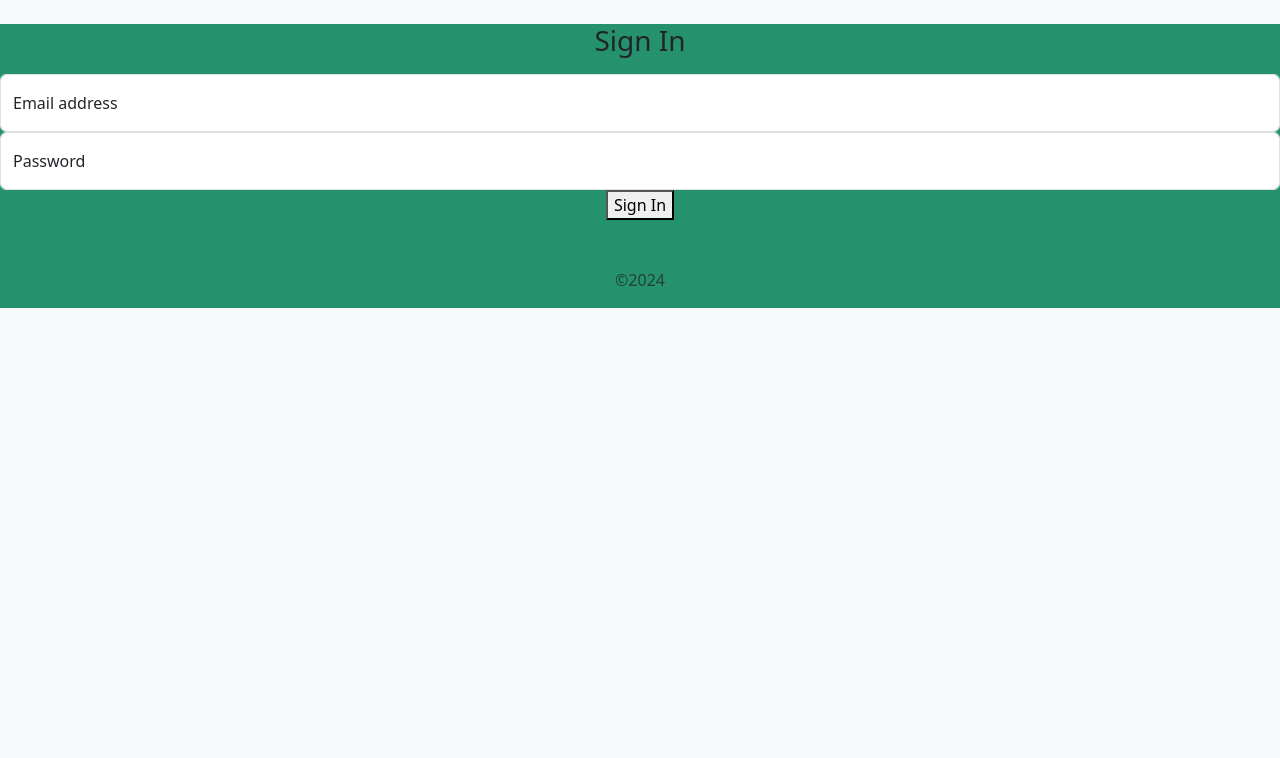
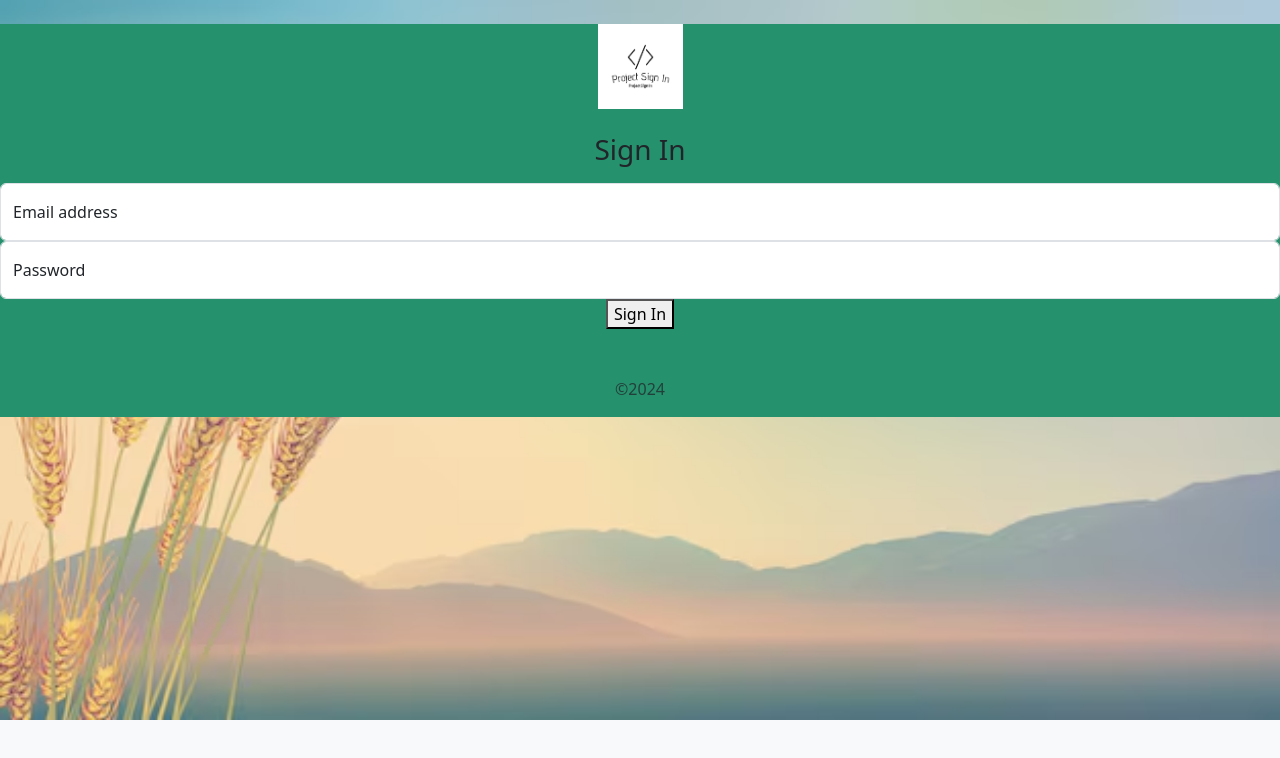
Before and after one commit to planet26/ProjectSignIn, a plain HTML site: page index.html in a window 1280 px wide. Both pictures are taken after a click on the button "Sign In". Drawn offline with nearby package versions, Linux system fonts and the light colour scheme.

Commit message:
Added back the background image and logo.

```diff
--- a/index.html
+++ b/index.html
@@ -49,7 +49,8 @@
     <main class="form-signin w-100 m-auto">
         <section class="signupt">
       <form>
-          <h1 class="h3 mb-3 fw-normal">Sign In</h1>
+        <img class="mb-4" src="/logo-black.png" alt="Logo" width="85" height="85">
+        <h1 class="h3 mb-3 fw-normal">Sign In</h1>
 
           <div class="form-floating">
             <input type="email" class="form-control" id="signinInput" placeholder="name@example.com">
```
Also changed, not shown: logo-black.png (added), peaceful.png (added).
